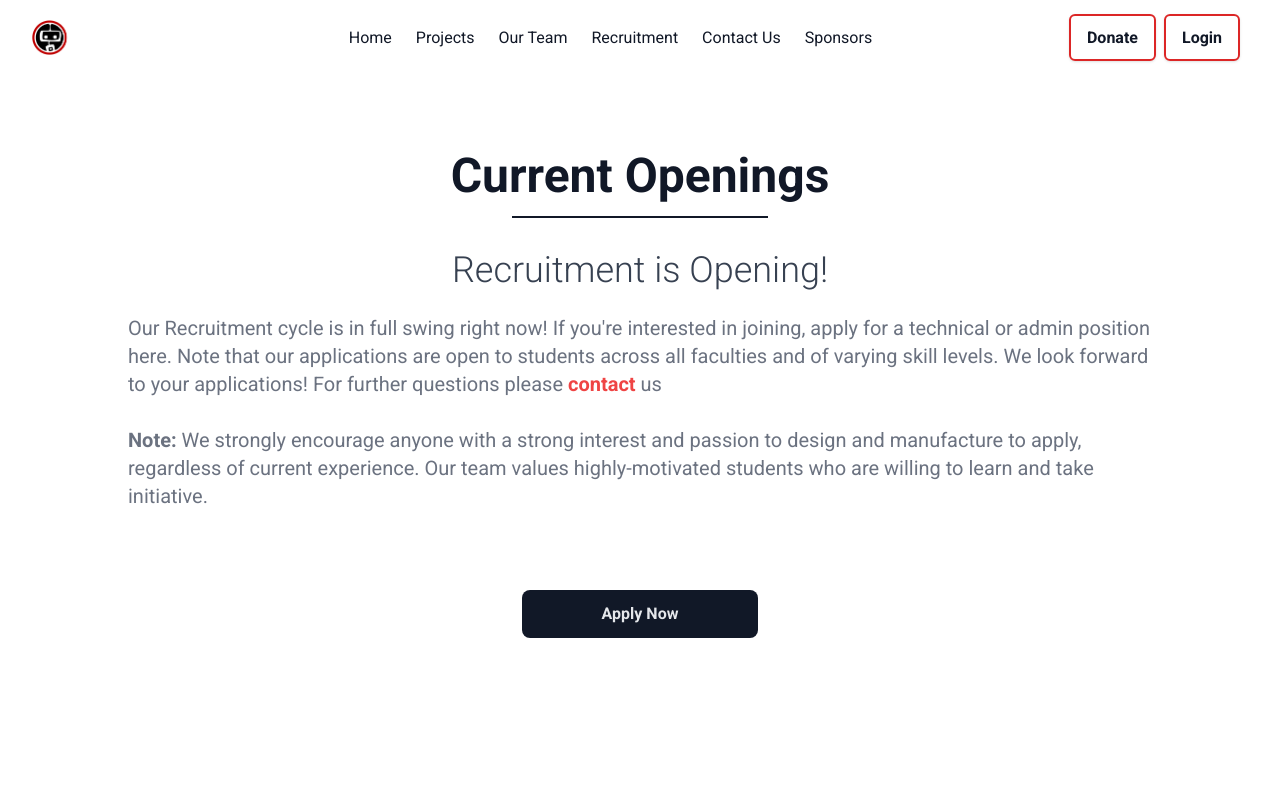
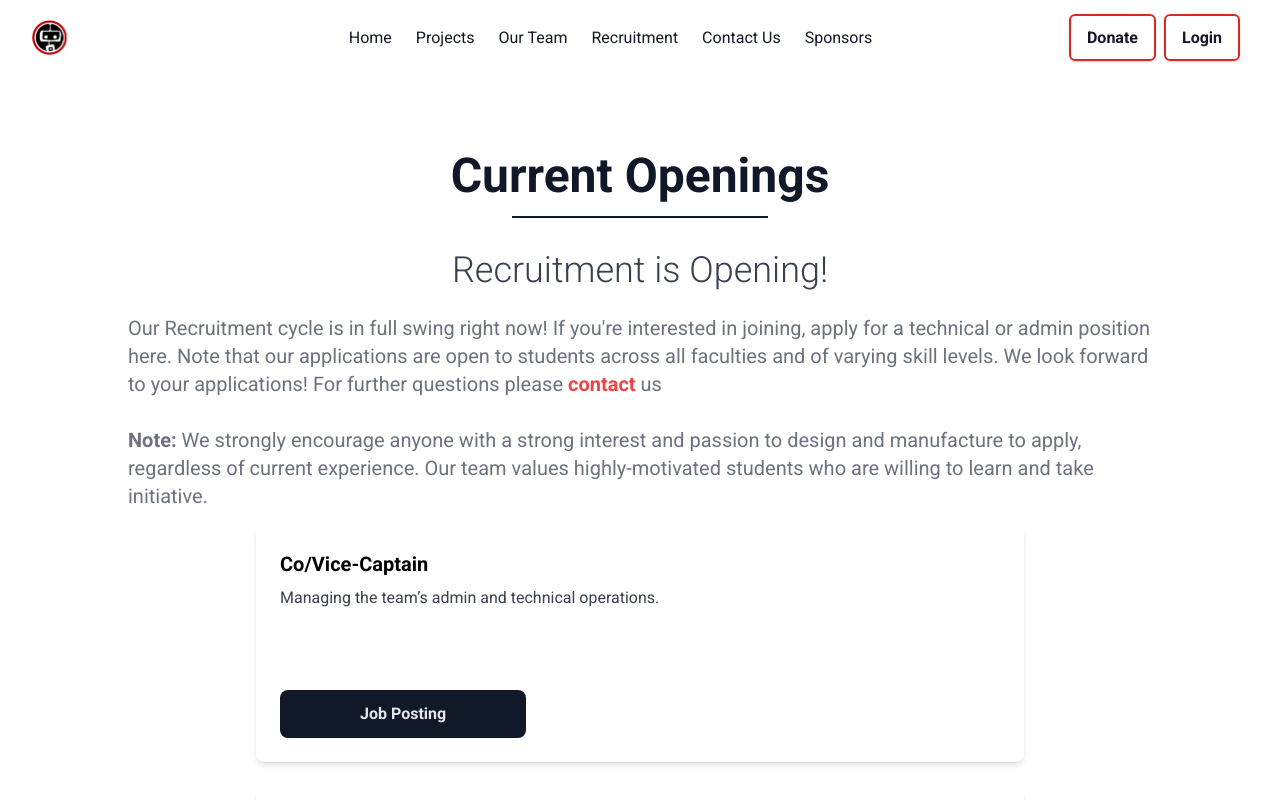
Before and after one commit to SteveIsnthere/openrobotics_website, a React (Create React App) app: page /Recruitment in a window 1280 px wide. Shown: the top 800 px of the page. Built offline with nearby package versions, Linux system fonts and the light colour scheme.

Commit message:
added job postings

```diff
--- a/src/components/Recruitment/Recruitment.tsx
+++ b/src/components/Recruitment/Recruitment.tsx
@@ -1,6 +1,6 @@
 import React from "react";
 // import Category from "./Category";
-import {Link} from "react-router-dom";
+import { Link } from "react-router-dom";
 
 class Role {
   title: string;
@@ -533,9 +533,65 @@ const Recruitment = () => {
   //     pianobot_category,
   // ];
 
+  const jobPostings = [
+    {
+      title: "Co/Vice-Captain",
+      description: "Managing the team’s admin and technical operations.",
+      applyLink:
+        "https://docs.google.com/document/d/1sJ-z3hVBgMQWQ5o8oixhh0RBy43hopNZqzGIOAqr2k4/edit?usp=sharing",
+    },
+    {
+      title: "Web Developer",
+      description:
+        "Maintaining and enhancing the club's showcasing and recruitment application.",
+      applyLink:
+        "https://docs.google.com/document/d/1t7u2CEvSddQwjojW3a7F0taRfbT_UjMPczQCLiiv4bM/edit?usp=sharing",
+    },
+    {
+      title: "Engagement Manager / Event Planner",
+      description: "Securing funds for team projects.",
+      applyLink:
+        "https://docs.google.com/document/d/1YpM-NLXFCYxkfMgwoPqNNg5H4BRbFGULSXjyxQMkxl0/edit?usp=sharing",
+    },
+    {
+      title: "Finance and Sponsorship Manager",
+      description:
+        "Securing funds for team projects, whether it be grants, sponsorships, or in-kind donations.",
+      applyLink:
+        "https://docs.google.com/document/d/1RIAQz8juVQDXEWOe7CZP6qBJNQRr3NQLSN5wVFzTknI/edit?usp=sharing",
+    },
+    {
+      title: "Social Media Manager",
+      description: "Promoting the team on various social media platforms.",
+      applyLink:
+        "https://docs.google.com/document/d/1OBgq28w0HNbfb6nxhpJjXQcc89jfz00gbujwjDL-8ko/edit?usp=sharing",
+    },
+
+    {
+      title: "ROBOCUP@HOME Power System Member",
+      description:
+        "Playing a critical role in designing, developing, and implementing the power distribution subsystem of our autonomous robots.",
+      applyLink:
+        "https://docs.google.com/document/d/1J8jZ0ib5pnoGQwY-OZVyOrW_kq_mh5dDVycxXJUsojw/edit?usp=sharing",
+    },
+    {
+      title: "ROBOCUP@HOME Arms Electrical Designer",
+      description:
+        "Working on the electrical hardware and firmware design of a 6-DOF robotic arm.",
+      applyLink:
+        "https://docs.google.com/document/d/1od1zaU3qQNR66whR_8qKptgv19b3TKn4G7m0Ze_RUN4/edit?usp=sharing",
+    },
+    {
+      title: "ROBOCUP@HOME Chassis Mechanical Designer",
+      description:
+        "Working on the chassis, all-wheel-drive drivetrain, and torso of a robot.",
+      applyLink:
+        "https://docs.google.com/document/d/1r7O46H4w34Sng4XUMWh90ulRybh7kDsas4xVbJ3b99g/edit?usp=sharing",
+    },
+  ];
+
   return (
-        <section
-            className="flex flex-col m-[10%] py-10 md:mt-24 sm:mt-30 xs:mt-60 sm:max-w-screen-sm md:max-w-screen-md lg:max-w-screen-lg xl:max-w-screen-xl justify-center items-center">
+    <section className="flex flex-col m-[10%] py-10 md:mt-24 sm:mt-30 xs:mt-60 sm:max-w-screen-sm md:max-w-screen-md lg:max-w-screen-lg xl:max-w-screen-xl justify-center items-center">
       <h1 className="text-3xl py-4 font-extrabold md:text-5xl text-gray-900">
         Current Openings
       </h1>
@@ -544,26 +600,23 @@ const Recruitment = () => {
         Recruitment is Opening!
       </h1>
       <p className="py-4 text-md md:text-xl  text-gray-500">
-                Our Recruitment cycle is in full swing right now! If you're
-                interested in joining, apply for a technical or admin position here. Note that
-                our applications are open to students across all faculties and of
-                varying skill levels. We look forward to your applications! For further
+        Our Recruitment cycle is in full swing right now! If you're interested
+        in joining, apply for a technical or admin position here. Note that our
+        applications are open to students across all faculties and of varying
+        skill levels. We look forward to your applications! For further
         questions please{" "}
         <Link
           className="font-bold text-red-500 cursor-pointer hover:text-red-700"
           to="/Contact"
         >
           contact
-                </Link>
-                {" "}us
-
+        </Link>{" "}
+        us
         <br></br> <br></br>
-
-                <b>Note:</b> We strongly encourage anyone with a strong interest and passion to design and manufacture
-                to apply,
-                regardless of current experience. Our team values highly-motivated students who are willing to learn
-                and take initiative.
-
+        <b>Note:</b> We strongly encourage anyone with a strong interest and
+        passion to design and manufacture to apply, regardless of current
+        experience. Our team values highly-motivated students who are willing to
+        learn and take initiative.
       </p>
 
       {/*<p className="py-4 text-md md:text-xl  text-gray-500">*/}
@@ -587,17 +640,37 @@ const Recruitment = () => {
       {/*    Apply Now*/}
       {/*  </a>*/}
       {/*</button>*/}
-            <button
-                className="bg-gray-900 w-auto font-bold rounded-lg mt-8 md:mt-16 px-20 py-3 transition ease-in-out delay-150  hover:-translate-y-1 hover:scale-110 duration-300 hover:bg-red-600  text-gray-200 text-center">
+
+      {/* THE APPLY BUTTON */}
+      {/* <button className="bg-gray-900 w-auto font-bold rounded-lg mt-8 md:mt-16 px-20 py-3 transition ease-in-out delay-150  hover:-translate-y-1 hover:scale-110 duration-300 hover:bg-red-600  text-gray-200 text-center">
         <a
           className="style-none"
           target="_blank"
           rel="noopener noreferrer"
-                    href="https://forms.gle/qDBaXs8f3Eg73nKj9"
+          href="/"
         >
           Apply Now
         </a>
+      </button> */}
+      {/* <h2 className="text-3xl font-bold text-center mb-8">Postings</h2> */}
+      <div className="max-w-3xl mx-auto">
+        {jobPostings.map((job, index) => (
+          <div key={index} className="bg-white shadow-md rounded-lg p-6 mb-6">
+            <h3 className="text-xl font-semibold mb-2">{job.title}</h3>
+            <p className="text-gray-700 mb-4">{job.description}</p>
+            <button className="bg-gray-900 w-auto font-bold rounded-lg mt-8 md:mt-16 px-20 py-3 transition ease-in-out delay-150 hover:-translate-y-1 hover:scale-110 duration-300 hover:bg-red-600 text-gray-200 text-center">
+              <a
+                className="style-none"
+                target="_blank"
+                rel="noopener noreferrer"
+                href={job.applyLink} // Dynamically set the applyLink for each job
+              >
+                Job Posting
+              </a>
             </button>
+          </div>
+        ))}
+      </div>
     </section>
   );
 };
```
Lines whose indentation alone changed are shown as unchanged.
